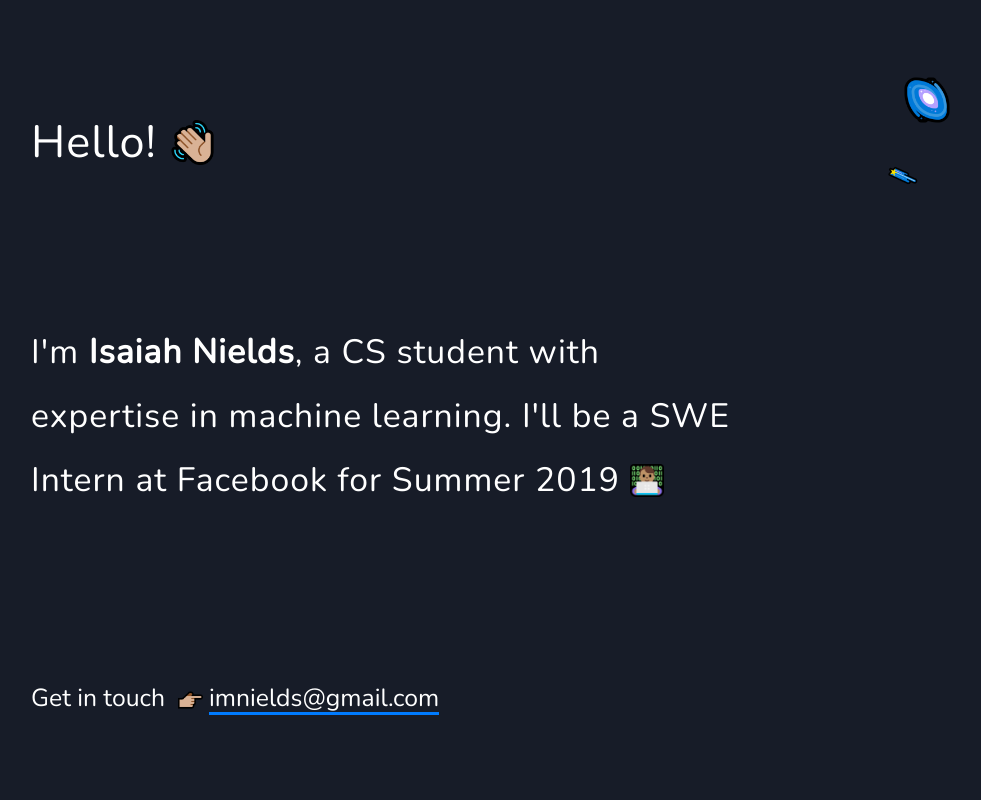
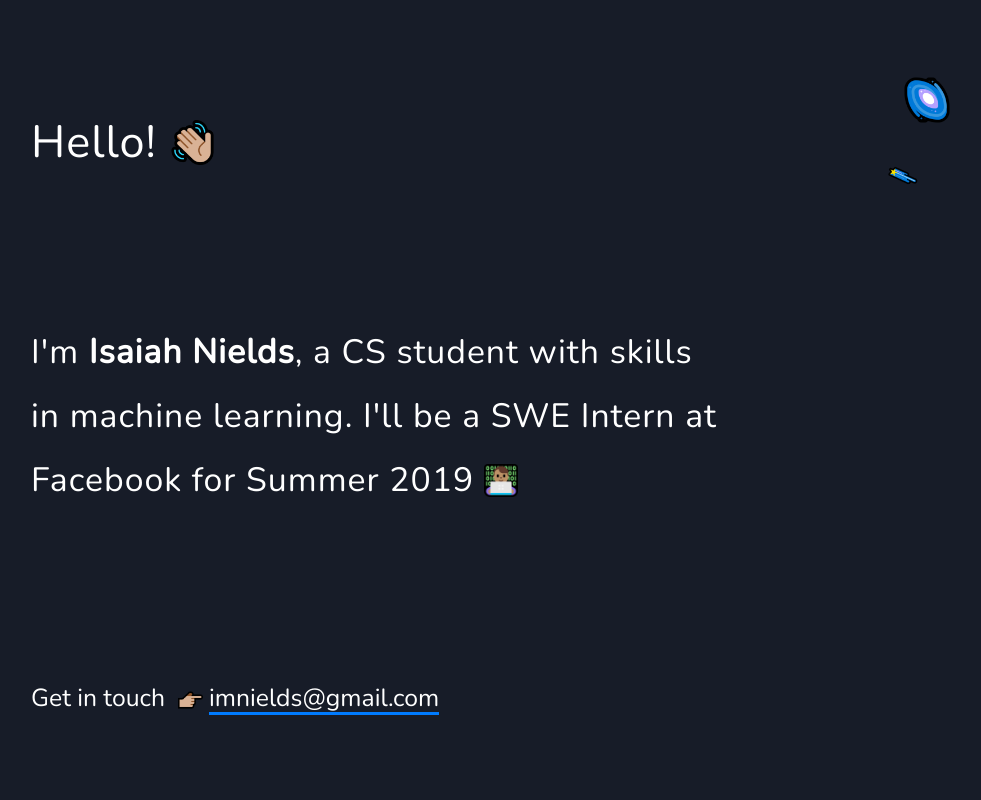
Before and after one commit to znields/znields.com, a React (Create React App) app: page / in a window 1280 px wide. Shown: the top 800 px of the page, without its empty margins (97-1078 px from the left). Built offline with nearby package versions, Linux system fonts and the light colour scheme.

Commit message:
Update Header.jsx

```diff
--- a/src/containers/Header.jsx
+++ b/src/containers/Header.jsx
@@ -165,7 +165,7 @@
           <div style={style.introduction} className="l">
             {"I'm "}
             <b>Isaiah Nields</b>
-            , a CS student with expertise in machine learning.
+            , a CS student with skills in machine learning.
             {" I'll "}
             be a SWE Intern at Facebook for Summer 2019&nbsp;
             <Emoji
```
